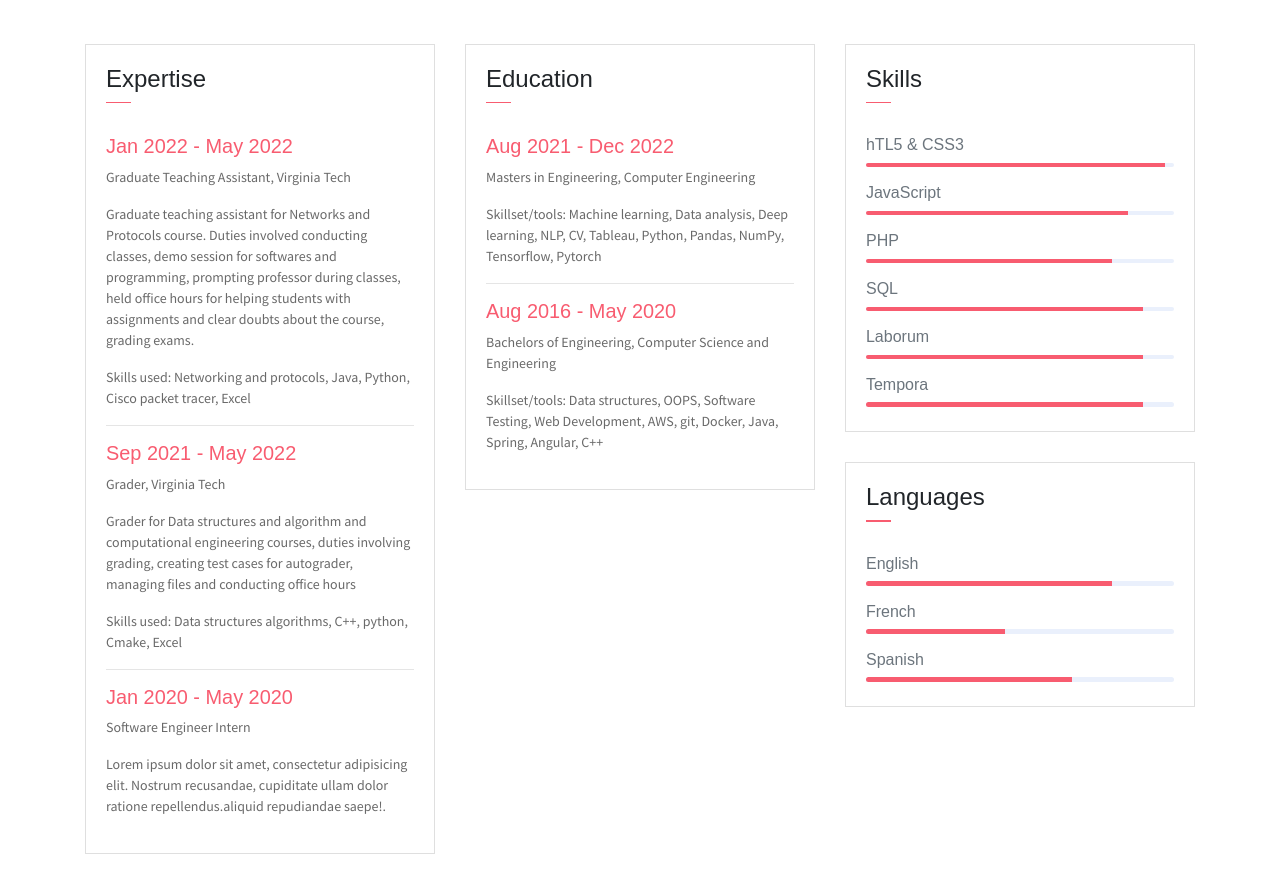
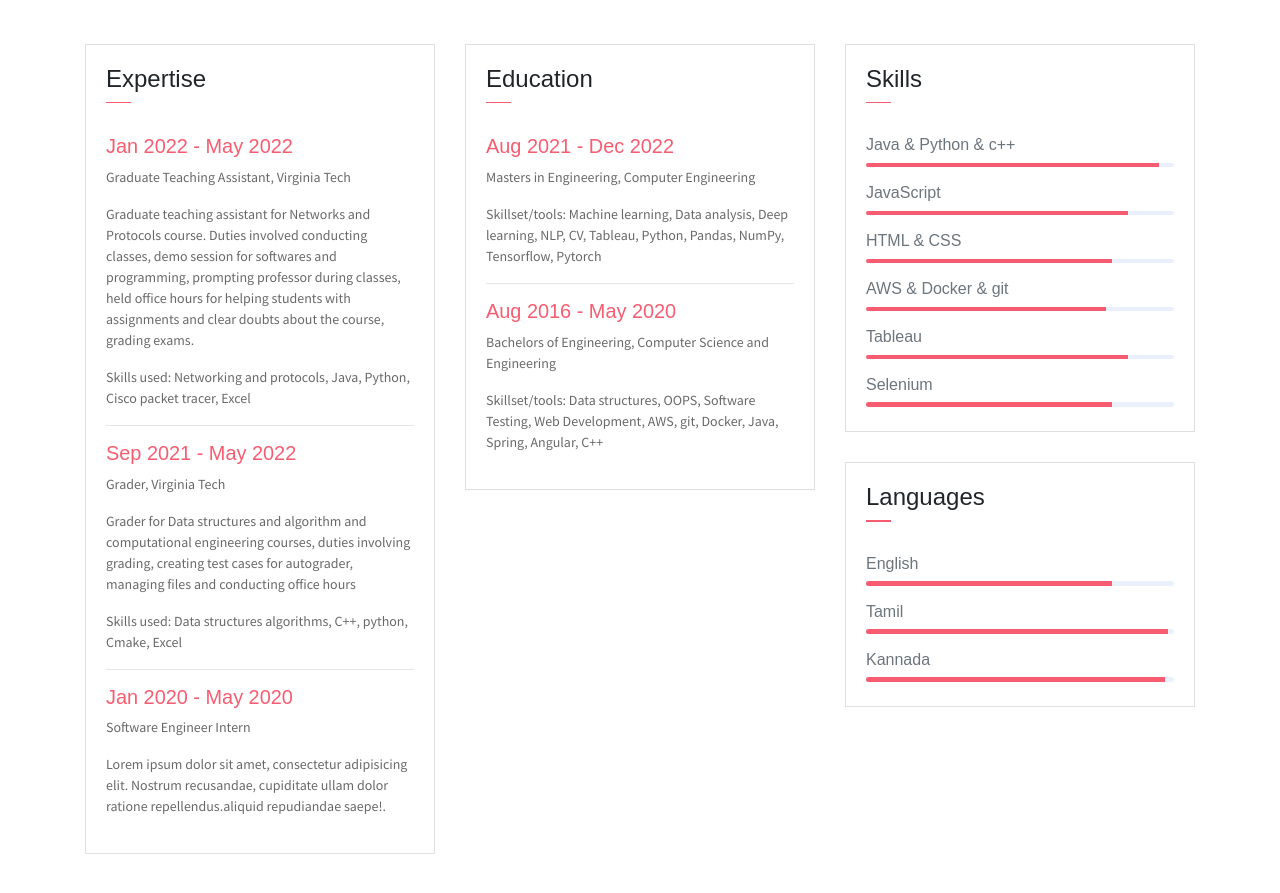
Before and after one commit to bhuvaneswarignanasekar/bhuvaneswarignanasekar.github.io, a website: page index.html in a window 1280 px wide. Shown: the part 1460-2353 px from the top of the page. Drawn offline with Linux system fonts and the light colour scheme; some packages are replaced by stand-ins of ours.

Commit message:
Update index.html

```diff
--- a/index.html
+++ b/index.html
@@ -213,29 +213,29 @@
                             </div>
                         </div>
                         <div class="card-body pb-2">
-                           <h6>hTL5 &amp; CSS3</h6>
+                           <h6>Java &amp; Python &amp; c++</h6>
                             <div class="progress mb-3">
-                                <div class="progress-bar bg-danger" role="progressbar" style="width: 97%" aria-valuenow="25" aria-valuemin="0" aria-valuemax="100"></div>
+                                <div class="progress-bar bg-danger" role="progressbar" style="width: 95%" aria-valuenow="25" aria-valuemin="0" aria-valuemax="100"></div>
                             </div>
                             <h6>JavaScript</h6>
                             <div class="progress mb-3">
                                 <div class="progress-bar bg-danger" role="progressbar" style="width: 85%" aria-valuenow="25" aria-valuemin="0" aria-valuemax="100"></div>
                             </div>
-                            <h6>PHP</h6>
+                            <h6>HTML &amp; CSS</h6>
                             <div class="progress mb-3">
                                 <div class="progress-bar bg-danger" role="progressbar" style="width: 80%" aria-valuenow="50" aria-valuemin="0" aria-valuemax="100"></div>
                             </div>
-                            <h6>SQL</h6>
+                            <h6>AWS &amp; Docker &amp; git</h6>
                             <div class="progress mb-3">
-                                <div class="progress-bar bg-danger" role="progressbar" style="width: 90%" aria-valuenow="75" aria-valuemin="0" aria-valuemax="100"></div>
+                                <div class="progress-bar bg-danger" role="progressbar" style="width: 78%" aria-valuenow="75" aria-valuemin="0" aria-valuemax="100"></div>
                             </div>
-                            <h6>Laborum</h6>
+                            <h6>Tableau</h6>
                             <div class="progress mb-3">
-                                <div class="progress-bar bg-danger" role="progressbar" style="width: 90%" aria-valuenow="75" aria-valuemin="0" aria-valuemax="100"></div>
+                                <div class="progress-bar bg-danger" role="progressbar" style="width: 85%" aria-valuenow="75" aria-valuemin="0" aria-valuemax="100"></div>
                             </div>
-                            <h6>Tempora</h6>
+                            <h6>Selenium</h6>
                             <div class="progress mb-3">
-                                <div class="progress-bar bg-danger" role="progressbar" style="width: 90%" aria-valuenow="75" aria-valuemin="0" aria-valuemax="100"></div>
+                                <div class="progress-bar bg-danger" role="progressbar" style="width: 80%" aria-valuenow="75" aria-valuemin="0" aria-valuemax="100"></div>
                             </div>
                         </div>
                     </div>
@@ -251,13 +251,13 @@
                             <div class="progress mb-3">
                                 <div class="progress-bar bg-danger" role="progressbar" style="width: 80%" aria-valuenow="25" aria-valuemin="0" aria-valuemax="100"></div>
                             </div>
-                            <h6>French</h6>
+                            <h6>Tamil</h6>
                             <div class="progress mb-3">
-                                <div class="progress-bar bg-danger" role="progressbar" style="width: 45%" aria-valuenow="25" aria-valuemin="0" aria-valuemax="100"></div>
+                                <div class="progress-bar bg-danger" role="progressbar" style="width: 98%" aria-valuenow="25" aria-valuemin="0" aria-valuemax="100"></div>
                             </div>
-                            <h6>Spanish</h6>
+                            <h6>Kannada</h6>
                             <div class="progress mb-3">
-                                <div class="progress-bar bg-danger" role="progressbar" style="width: 67%" aria-valuenow="50" aria-valuemin="0" aria-valuemax="100"></div>
+                                <div class="progress-bar bg-danger" role="progressbar" style="width: 97%" aria-valuenow="50" aria-valuemin="0" aria-valuemax="100"></div>
                             </div>
                         </div>
                     </div>
```
